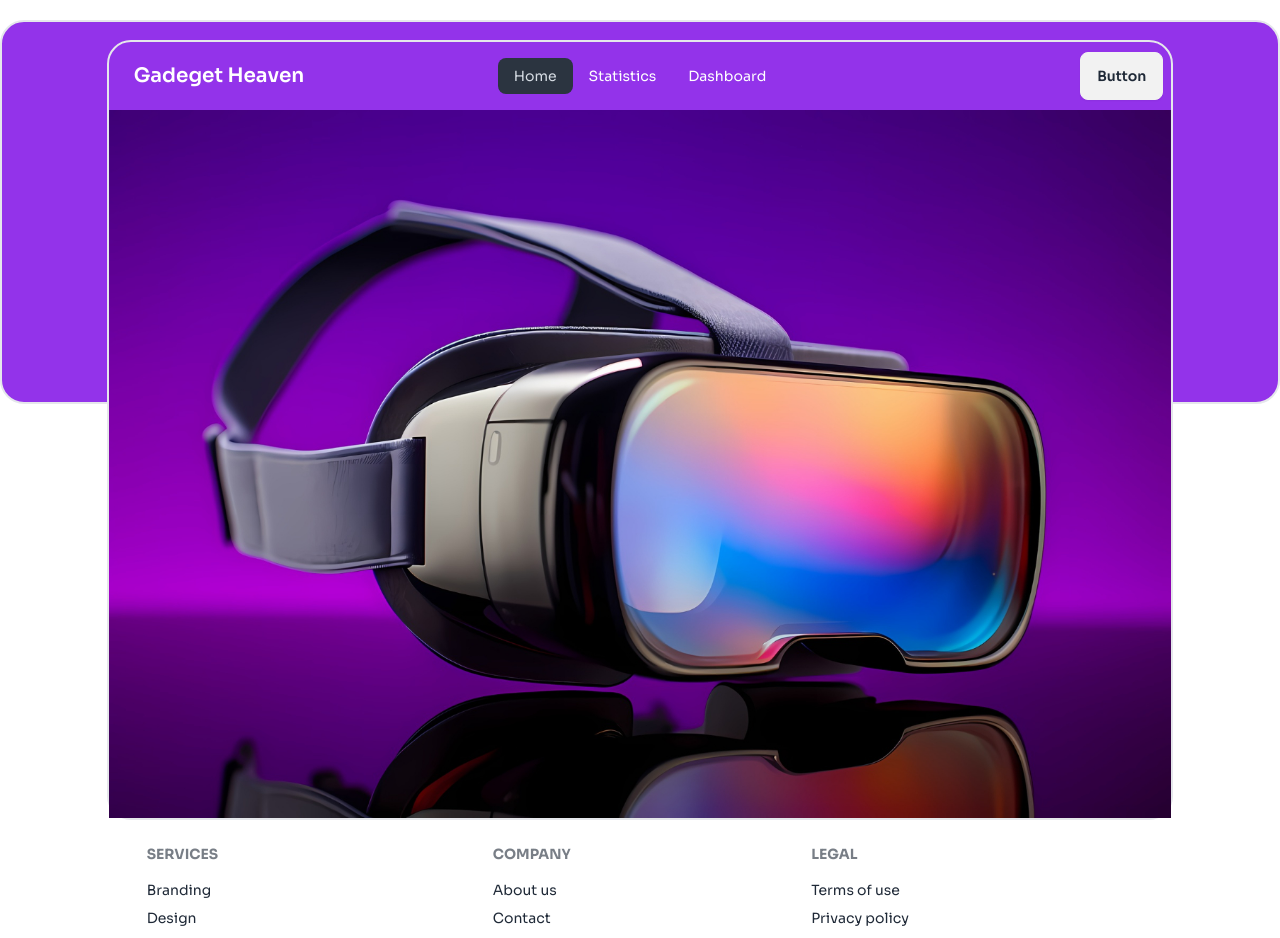
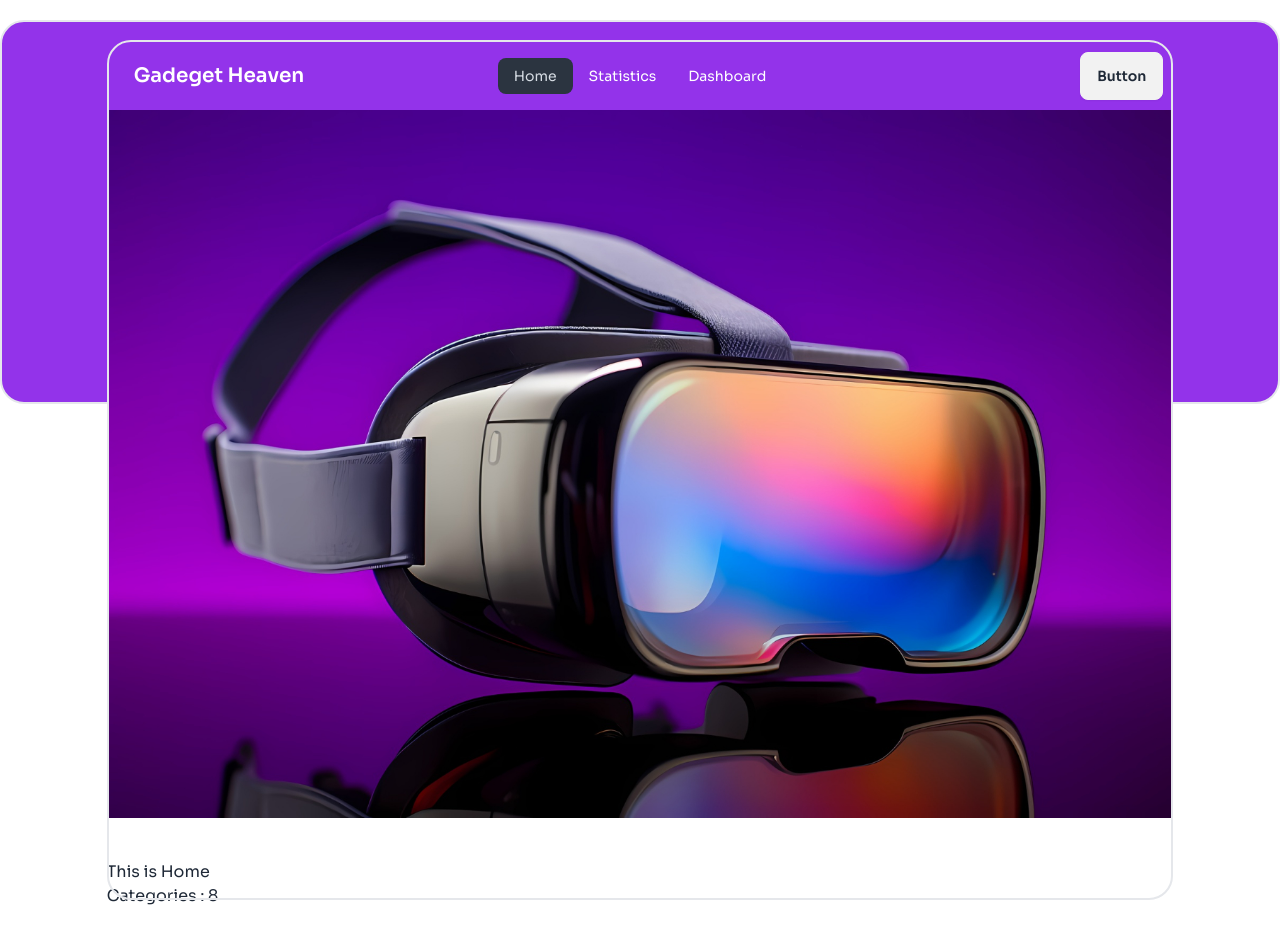
Before and after one commit to programming-hero-web-course-4/b10a8-gadget-heaven-mehedee007, a React (Vite) app: page / in a window 1280 px wide. Shown: the top 938 px of the page. Built offline with nearby package versions, Linux system fonts and the light colour scheme.

Commit message:
added categories.json

```diff
--- /dev/null
+++ b/public/categories.json
@@ -0,0 +1,34 @@
+[
+      {
+        "categoryId": 1,
+        "categoryName": "Laptops"
+      },
+      {
+        "categoryId": 2,
+        "categoryName": "Desktops"
+      },
+      {
+        "categoryId": 3,
+        "categoryName": "Monitors"
+      },
+      {
+        "categoryId": 4,
+        "categoryName": "Printers"
+      },
+      {
+        "categoryId": 5,
+        "categoryName": "Networking Equipment"
+      },
+      {
+        "categoryId": 6,
+        "categoryName": "Storage Devices"
+      },
+      {
+        "categoryId": 7,
+        "categoryName": "Computer Accessories"
+      },
+      {
+        "categoryId": 8,
+        "categoryName": "Software"
+      }
+    ]
--- /dev/null
+++ b/src/components/Categories/Categories.jsx
@@ -0,0 +1,21 @@
+import React, { useEffect, useState } from 'react';
+
+const Categories = () => {
+
+    const [categories, setCategories] = useState([]);
+    useEffect(() =>{
+        fetch(`categories.json`)
+        .then(res => res.json())
+        .then(data => setCategories(data))
+    },[])
+
+    console.log(categories);
+    return (
+        <div>
+
+            <h1>Categories : {categories.length}</h1>
+        </div>
+    );
+};
+
+export default Categories;
--- a/src/components/Home/Home.jsx
+++ b/src/components/Home/Home.jsx
@@ -1,9 +1,11 @@
 import React from 'react';
+import Categories from '../Categories/Categories';
 
 const Home = () => {
     return (
         <div>
             <h1>This is Home</h1>
+            <Categories></Categories>
         </div>
     );
 };
--- a/src/components/Root/Root.jsx
+++ b/src/components/Root/Root.jsx
@@ -10,8 +10,8 @@ const Root = () => {
 
 
             </div>
-            <header className="relative top-10 b-80 flex">
-                <nav className="border-2 rounded-3xl w-10/12 mx-auto">
+            <header className="relative top-10 b-80 flex flex-col">
+                <nav className="border-2 rounded-3xl w-10/12 mx-auto pb-20">
                     <Navbar className=""></Navbar>
                     <Banner></Banner>
                 </nav>
```
